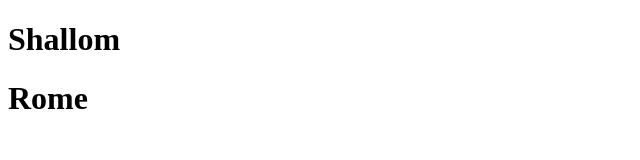
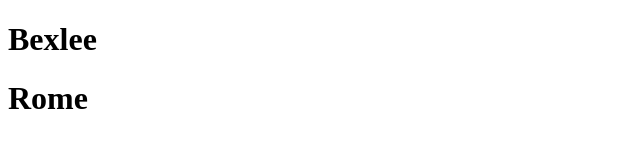
Before and after one commit to meloty/gitpracte, a plain HTML site: page index.html in a window 1280 px wide. Shown: the full height of the page, 0-640 px from the left. Drawn offline with Linux system fonts and the light colour scheme.

Commit message:
change name

```diff
--- a/index.html
+++ b/index.html
@@ -9,7 +9,7 @@
 </head>
 
 <body>
-    <h1>Shallom</h1>
+    <h1>Bexlee</h1>
     <h1>Rome</h1>
 </body>
 
```
